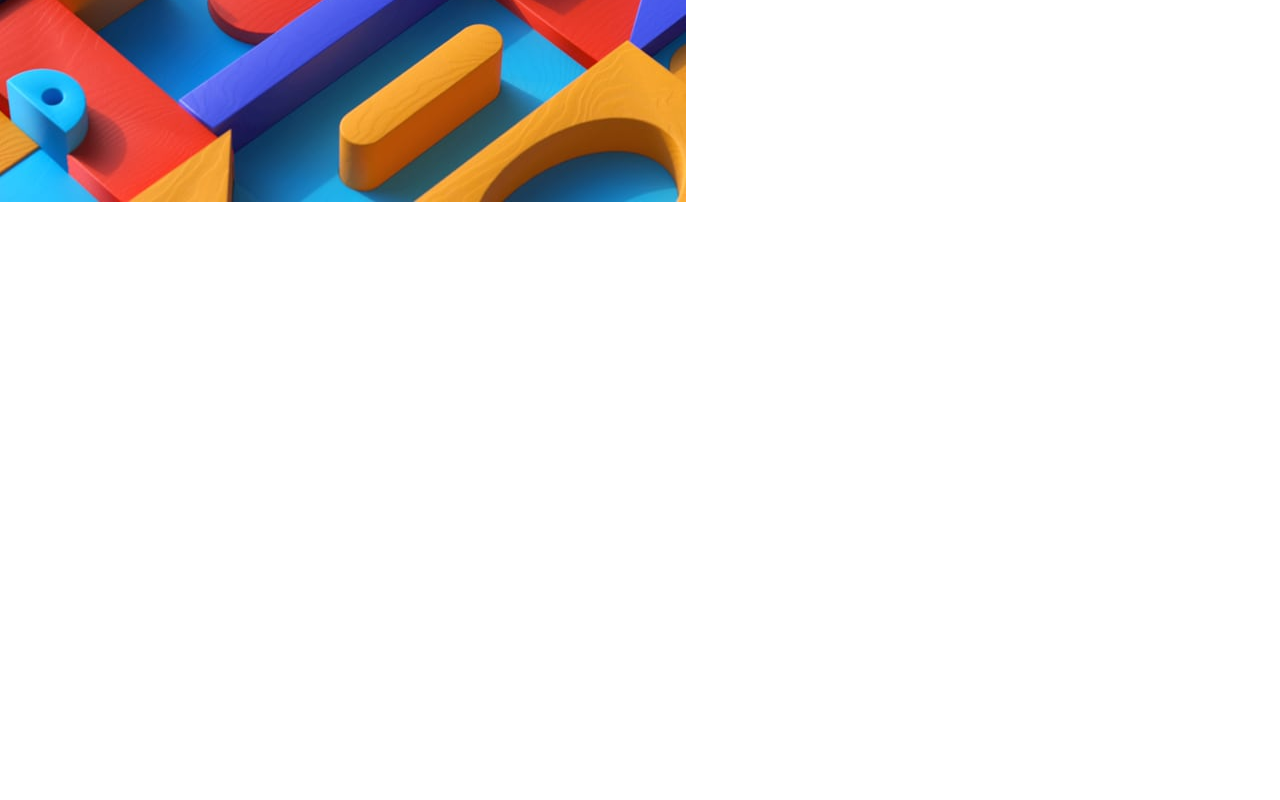
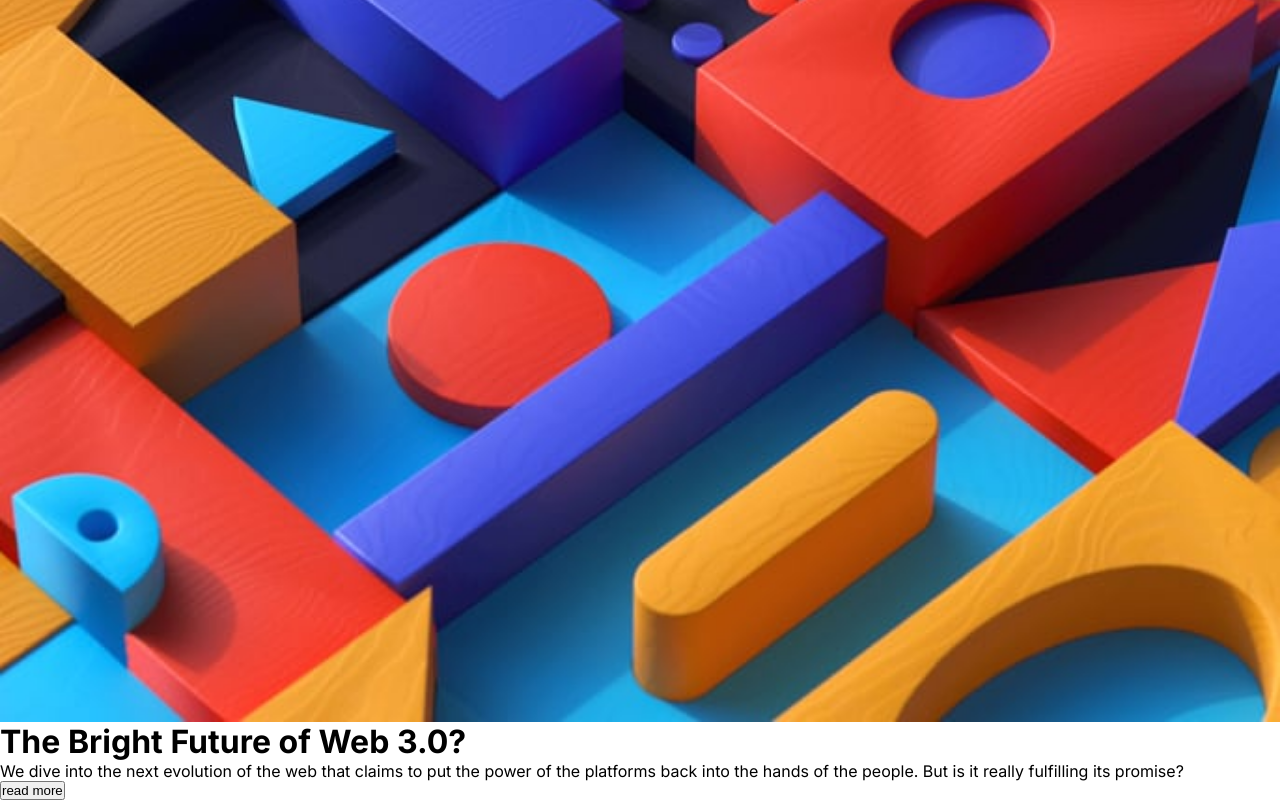
Before and after one commit to SebastianLaka/news-homepage, a Vue app: page / in a window 1280 px wide. Shown: the part 470-1270 px from the top of the page. Before the commit the page ends 800 px from the top, so only its background shows below. Built offline with nearby package versions, Linux system fonts and the light colour scheme.

Commit message:
Added content to header slot

```diff
--- a/src/assets/sass/reset.scss
+++ b/src/assets/sass/reset.scss
@@ -21,5 +21,5 @@ button {
 }
 img {
   display: block;
-  max-width: 100%;
+  width: 100%;
 }
--- a/src/components/header/HeaderContent.vue
+++ b/src/components/header/HeaderContent.vue
@@ -1,22 +1,24 @@
 <script setup>
-import { ref } from 'vue';
-import MobileImageWeb from '../../assets/images/image-web-3-mobile.jpg';
-import DesktopImageWeb from '../../assets/images/image-web-3-desktop.jpg';
+import { ref } from 'vue'
+import MobileImageWeb from '../../assets/images/image-web-3-mobile.jpg'
+import DesktopImageWeb from '../../assets/images/image-web-3-desktop.jpg'
 const headerImage = ref({
   mobileImage: MobileImageWeb,
   desktopImage: DesktopImageWeb,
-    alt: 'Header news image'
+  alt: 'Header news image',
 })
 </script>
 <template>
   <header class="news-header">
-        <slot name="header-image" v-bind="headerImage"/>
-        <slot name="header-content"/>
+    <slot name="header-image" v-bind="headerImage" />
+    <div class="news-header-content">
+      <slot name="header-content" />
+    </div>
   </header>
 </template>
 <style lang="scss" scoped>
-@media (min-width: 375px){
-    .news-header{
+@media (min-width: 375px) {
+  .news-header {
     padding-top: 4.5em;
   }
 }
--- a/src/components/header/HeaderMain.vue
+++ b/src/components/header/HeaderMain.vue
@@ -1,12 +1,19 @@
 <script setup>
-import HeaderContent from './HeaderContent.vue';
+import HeaderContent from './HeaderContent.vue'
 </script>
 <template>
-<HeaderContent>
-    <template #header-image="{mobileImage, alt}">
-        <img :src="mobileImage" :alt="alt">
+  <HeaderContent>
+    <template #header-image="{ mobileImage, alt }">
+      <img :src="mobileImage" :alt="alt" />
     </template>
-</HeaderContent>
+    <template #header-content>
+      <h1>The Bright Future of Web 3.0?</h1>
+      <p>
+        We dive into the next evolution of the web that claims to put the power of the platforms
+        back into the hands of the people. But is it really fulfilling its promise?
+      </p>
+      <button>read more</button>
+    </template>
+  </HeaderContent>
 </template>
-<style lang="scss" scoped>
-</style>
+<style lang="scss" scoped></style>
```
Lines whose indentation alone changed are shown as unchanged.
